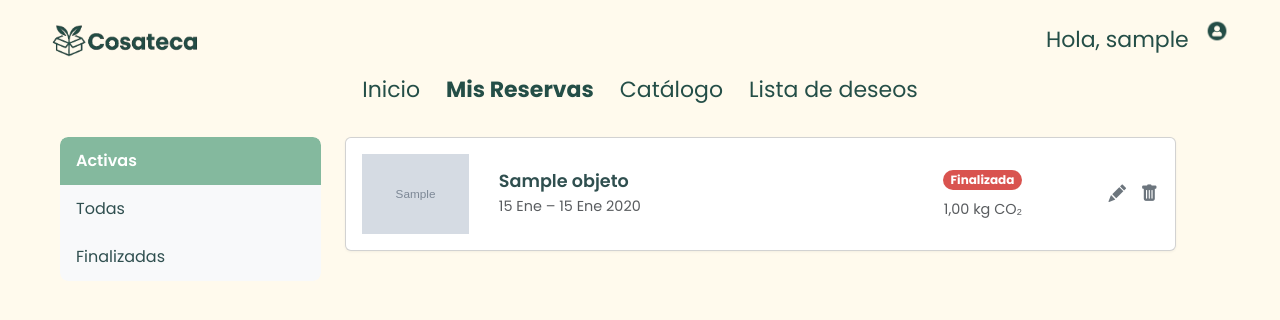
After one commit to COSATECA-TFG/Cosateca, a Django app: a page that uses cosateca/core/templates/base.html in a window 1280 px wide. The commit adds this page. Shown: the top 320 px of the page. Run offline with Django 5.2, Linux system fonts and the light colour scheme; a user stored in the database is signed in; tables that the repository leaves empty hold one stand-in row (values such as "Sample post"); grey boxes marked "Sample" are stand-in pictures.

Commit message:
feat: Se ha creado una primera versión de la página del historial de reservas, a falta de modificar estilos

```diff
--- /dev/null
+++ b/cosateca/almacen/urls.py
@@ -0,0 +1 @@
+#urls de almacen
--- a/cosateca/alquiler/models.py
+++ b/cosateca/alquiler/models.py
@@ -5,6 +5,7 @@ class Alquiler(models.Model):
     fecha_fin = models.DateField(null=False, blank=False)
     fecha_recogida = models.DateField(null=True, blank=True)
     fecha_entrega = models.DateField(null=True, blank=True)
+    cancelada = models.BooleanField(default=False, blank=False)
 
     usuario = models.ForeignKey('usuario.Usuario', on_delete=models.CASCADE, related_name='alquileres', blank=False, null=False)
     objeto = models.ForeignKey('objeto.Objeto', on_delete=models.CASCADE, related_name='reservas', blank=False, null=False)
--- /dev/null
+++ b/cosateca/alquiler/static/alquiler/css/style.css
@@ -0,0 +1,85 @@
+/*Historial de reservas*/
+
+
+#sidebar-filtros {
+  border-radius: 0.5rem;
+  overflow: hidden;
+}
+
+#sidebar-filtros .list-group-item {
+  font-size: 1rem;
+  padding: 0.75rem 1rem;
+  border: none;
+  color: #2f4f4f;
+  background-color: #f8f9fa;
+  transition: background-color 0.2s;
+}
+
+#sidebar-filtros .list-group-item:hover {
+  background-color: #e9ecef;
+}
+
+#sidebar-filtros .list-group-item.activeFiltro {
+  background-color: #84b99e;
+  color: white;
+  font-weight: 600;
+}
+
+.reserva-card {
+  border: 1px solid #e3e3e3;
+  border-radius: 0.75rem;
+  box-shadow: 0 1px 3px rgba(0,0,0,0.05);
+}
+
+.reserva-card .objeto-imagen {
+  max-height: 80px;
+  object-fit: contain;
+}
+
+.reserva-card .card-title {
+  font-size: 1.1rem;
+  font-weight: 600;
+  color: #2f4f4f;
+}
+
+.reserva-card .card-text {
+  font-size: 0.9rem;
+}
+
+
+.badge-estado-curso {
+  background-color: #6aa84f;
+  color: white;
+  font-weight: 500;
+  padding: 0.45em 0.8em;
+  font-size: 0.875rem;
+}
+
+.badge-estado-finalizada {
+  background-color: #345f36;
+  color: white;
+  font-weight: 500;
+  padding: 0.45em 0.8em;
+  font-size: 0.875rem;
+}
+
+.badge-estado-cancelada {
+  background-color: #d9534f;
+  color: white;
+  font-weight: 500;
+  padding: 0.45em 0.8em;
+  font-size: 0.875rem;
+}
+
+.acciones-reserva .btn-link {
+  color: #6c757d;
+  font-size: 1.1rem;
+}
+
+.acciones-reserva .btn-link:hover {
+  color: #343a40;
+}
+
+.acciones-reserva .editar-icono {
+  margin-right: 0.5rem;
+}
--- /dev/null
+++ b/cosateca/alquiler/templates/historial_reservas.html
@@ -0,0 +1,112 @@
+{% extends "base.html" %}
+{% block title %}Mis Reservas{% endblock %}
+
+{% block content %}
+
+  {% include "header.html" %}
+
+  <div class="container ms-5 me-5 mt-4">
+    <div class="row">
+
+      <div class="col-md-3">
+        <div class="list-group" id="sidebar-filtros">
+
+          <a href="{% url 'mis_reservas' %}?filtro=activas"
+             class="list-group-item list-group-item-action
+                    {% if request.GET.filtro == 'activas' %}activeFiltro{% endif %}">
+            Activas
+          </a>
+          <a href="{% url 'mis_reservas' %}?filtro=todas"
+             class="list-group-item list-group-item-action
+                    {% if request.GET.filtro == '' or request.GET.filtro == 'todas' %}activeFiltro{% endif %}">
+            Todas
+          </a>
+          <a href="{% url 'mis_reservas' %}?filtro=finalizadas"
+             class="list-group-item list-group-item-action
+                    {% if request.GET.filtro == 'finalizadas' %}activeFiltro{% endif %}">
+            Finalizadas
+          </a>
+        </div>
+      </div>
+
+      <div class="col-md-9">
+        {% if reservas %}
+          {% for reserva in reservas %}
+            <div class="card mb-3 reserva-card">
+              <div class="card-body">
+                <div class="row align-items-center">
+
+                  <div class="col-2">
+                    <img src="{{ reserva.objeto.imagen }}"
+                         alt="Imagen {{ reserva.objeto.nombre }}"
+                         class="img-fluid objeto-imagen">
+                  </div>
+
+                  <div class="col-5">
+                    <h5 class="card-title mb-1">{{ reserva.objeto.nombre }}</h5>
+                    <p class="card-text text-muted mb-0">
+                      {{ reserva.fecha_inicio|date:"d M" }} –
+                      {{ reserva.fecha_fin|date:"d M Y" }}
+                    </p>
+                  </div>
+
+                  <div class="col-3 text-end">
+                    {% if reserva.cancelada%}
+                      <span class="badge rounded-pill badge-estado-cancelada">
+                        Cancelada
+                      </span>
+                    {% else %}
+                      {% if reserva.fecha_inicio > timezone.now.date %}
+                        <span class="badge rounded-pill badge-estado-curso">
+                          Programada
+                        </span>
+                      {% elif timezone.now.date >=  reserva.fecha_inicio and reserva.fecha_fin >= timezone.now.date %}
+                        <span class="badge rounded-pill badge-estado-finalizada">
+                          En curso
+                        </span>
+                      {% elif timezone.now.date > reserva.fecha_fin and reserva.fecha_entrega%}
+                        <span class="badge rounded-pill badge-estado-cancelada">
+                          Finalizada
+                        </span>
+                      {% elif timezone.now.date > reserva.fecha_fin and not reserva.fecha_entrega%}
+                        <span class="badge rounded-pill badge-estado-cancelada">
+                          Retrasada
+                        </span>
+
+                      {% endif %}
+                    {% endif %}
+
+                    <p class="card-text mt-2 text-muted mb-0">
+                      {{ reserva.objeto.huella_carbono }} kg CO₂
+                    </p>
+                  </div>
+
+                  <div class="col-2 text-end acciones-reserva">
+                    <a href="/" class="btn btn-link p-0 me-2 editar-icono">
+                      <i class="bi bi-pencil-fill"></i>
+                    </a>
+
+                    <a href="/" class="btn btn-link  p-0 eliminar-icono">
+                      <i class="bi bi-trash-fill"></i>
+                    </a>
+                  </div>
+
+
+
+
+                </div>
+              </div>
+            </div>
+          {% endfor %}
+
+        {% else %}
+          <div class="alert alert-info">
+            No hay reservas disponibles.
+          </div>
+        {% endif %}
+      </div>
+
+    </div>
+  </div>
+
+{% endblock %}
--- /dev/null
+++ b/cosateca/alquiler/urls.py
@@ -0,0 +1,9 @@
+from django.urls import path
+from . import views
+from django.conf import settings
+
+
+urlpatterns = [
+    path('mis_reservas', views.historial_reservas, name='mis_reservas'),
+
+]
--- a/cosateca/alquiler/views.py
+++ b/cosateca/alquiler/views.py
@@ -1,3 +1,15 @@
 from django.shortcuts import render
+from django.contrib.auth.decorators import login_required
+from .models import Alquiler
+from django.utils import timezone
 
 # Create your views here.
+
+@login_required
+def historial_reservas(request):
+    usuario = request.user
+    reservas = Alquiler.objects.filter(usuario=usuario)
+    return render(request, 'historial_reservas.html', {
+        'reservas': reservas,
+        'timezone': timezone,
+        })
--- a/cosateca/core/templates/base.html
+++ b/cosateca/core/templates/base.html
@@ -6,6 +6,7 @@
     {% load static %}
     <link rel="stylesheet" href="{% static 'core/css/style.css' %}">
     <link rel="stylesheet" href="{% static 'usuario/css/style.css' %}">
+    <link rel="stylesheet" href="{% static 'alquiler/css/style.css' %}">
     <link rel="icon" href="{% static 'img/favicon.ico' %}">
 
 
@@ -22,6 +23,9 @@
     href="https://fonts.googleapis.com/css2?family=Poppins:wght@300;400;500;600;700&display=swap"
     rel="stylesheet"
     />
+
+    <link rel="stylesheet" href="https://cdn.jsdelivr.net/npm/bootstrap-icons@1.11.3/font/bootstrap-icons.min.css">
+
     {% block head_extra %}{% endblock %}
     <meta charset="UTF-8" />
     <title>{% block title %}Cosateca{% endblock %}</title>
--- a/cosateca/cosateca/urls.py
+++ b/cosateca/cosateca/urls.py
@@ -22,7 +22,10 @@ from django.conf.urls.static import static
 urlpatterns = [
     path('admin/', admin.site.urls),
     path('', include('core.urls') ),
-    path('', include('usuario.urls'))
+    path('', include('usuario.urls')),
+    path('', include('alquiler.urls')),
+    #path('', include('almacen.urls')),
+    #path('', include('objeto.urls')),
 ]
 
 #if settings.DEBUG:
--- /dev/null
+++ b/cosateca/objeto/urls.py
@@ -0,0 +1 @@
+#urls de objeto
```
Also changed, not shown: cosateca/alquiler/migrations/0002_alquiler_cancelada.py (added).
